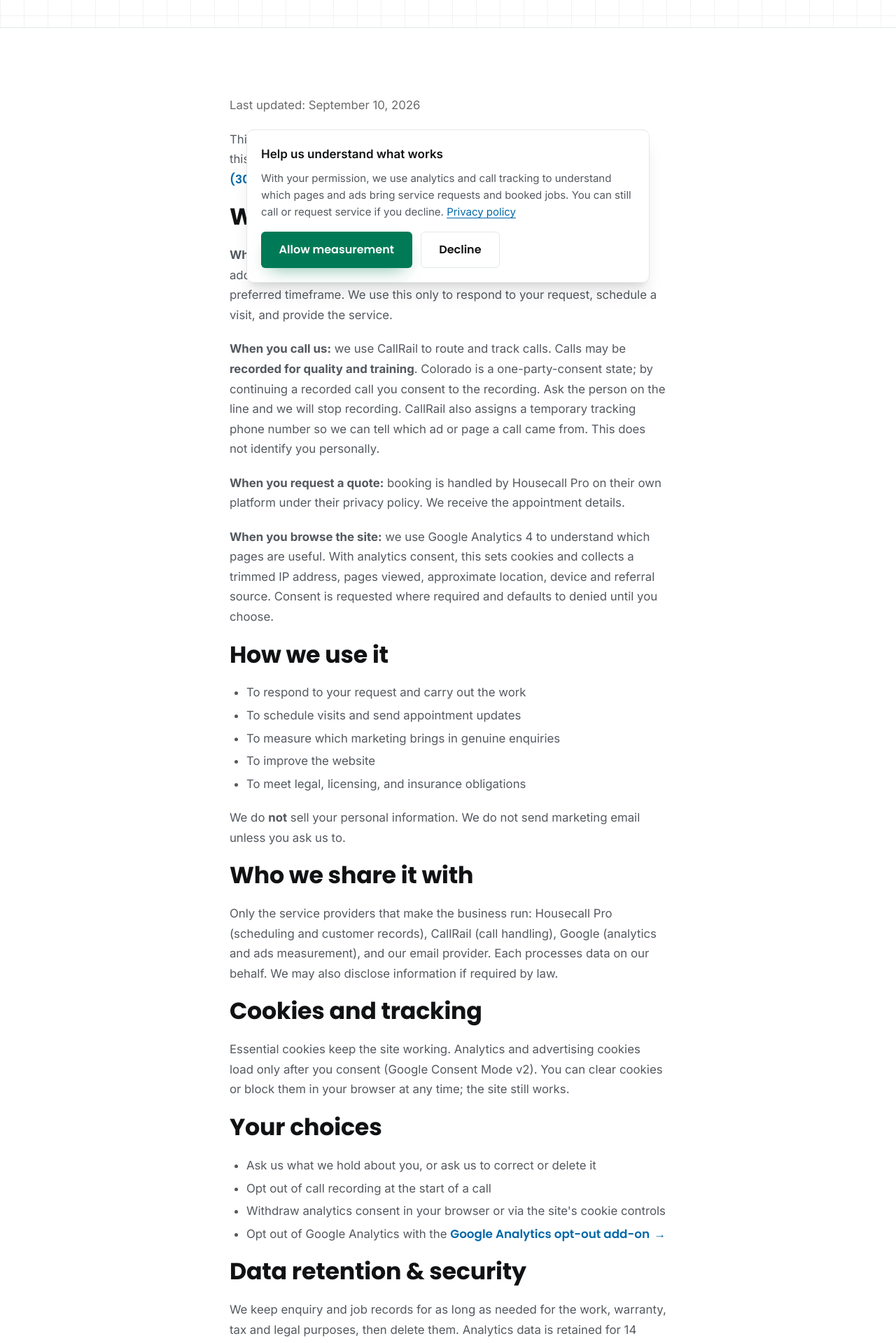
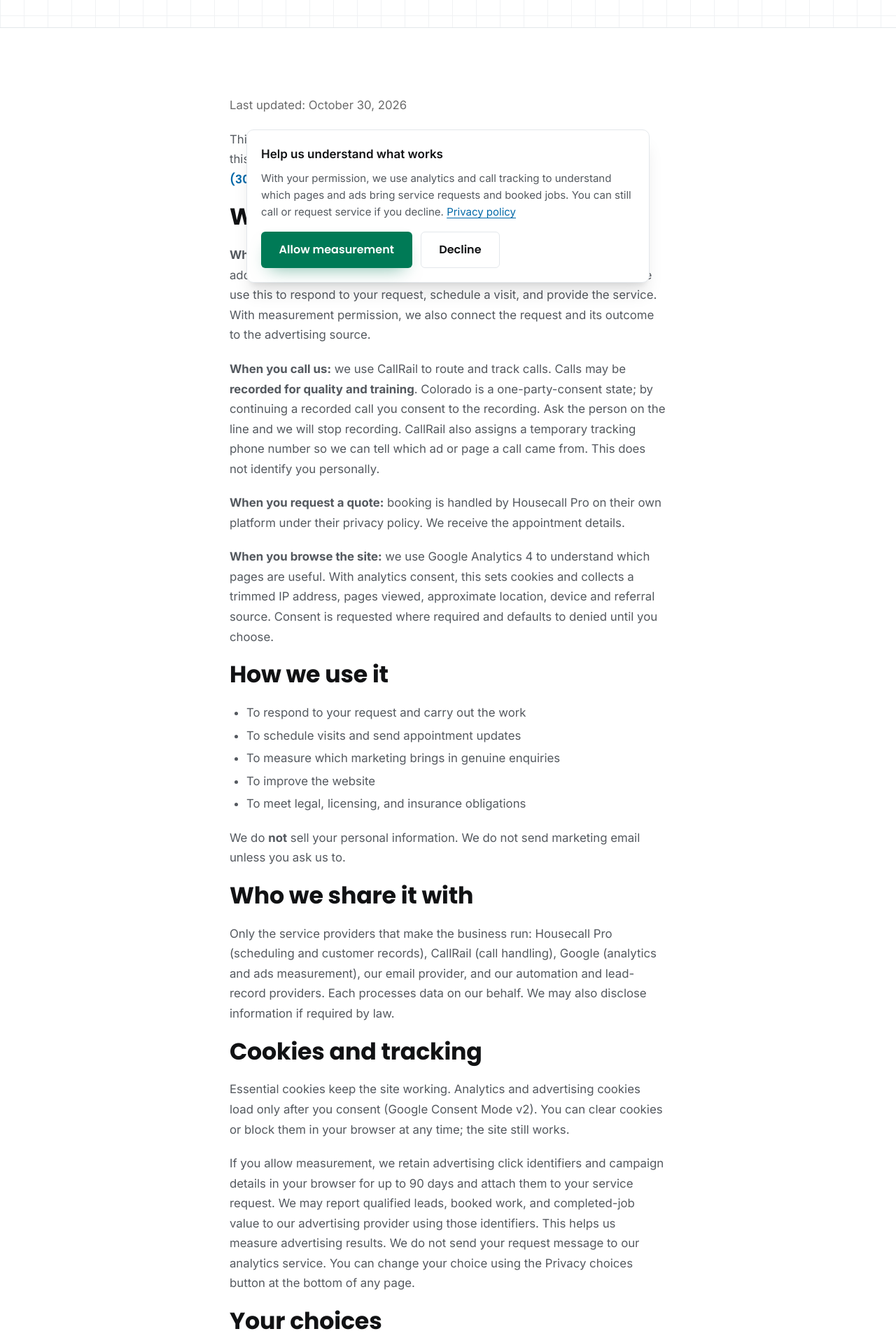
Before and after one commit to production-wq/AllSafe-Electric, a Next.js app: page /privacy-policy in a window 1280 px wide. Shown: the part 380-2299 px from the top of the page at 70% size. Built offline with nearby package versions, Linux system fonts and the light colour scheme; no server answers.

Commit message:
docs(privacy): explain consented outcome measurement

```diff
--- a/app/privacy-policy/page.tsx
+++ b/app/privacy-policy/page.tsx
@@ -18,7 +18,7 @@
   { name: 'Privacy policy', path: '/privacy-policy/' },
 ];
 
-const LAST_UPDATED = 'September 10, 2026';
+const LAST_UPDATED = 'October 30, 2026';
 
 export default function PrivacyPage() {
   return (
@@ -55,9 +55,7 @@
           <h2 className="text-h2">What we collect</h2>
           <p>
             <strong>When you send an estimate request:</strong> your name, phone number, email
-            address, ZIP code, a description of the work, and optionally a photo and a preferred
-            timeframe. We use this only to respond to your request, schedule a visit, and provide
-            the service.
+            address, ZIP code, a description of the work, and a preferred timeframe. We use this to respond to your request, schedule a visit, and provide the service. With measurement permission, we also connect the request and its outcome to the advertising source.
           </p>
           <p>
             <strong>When you call us:</strong> we use CallRail to route and track calls. Calls may
@@ -93,8 +91,7 @@
           <h2 className="text-h2">Who we share it with</h2>
           <p>
             Only the service providers that make the business run: Housecall Pro (scheduling and
-            customer records), CallRail (call handling), Google (analytics and ads measurement), and
-            our email provider. Each processes data on our behalf. We may also disclose information
+            customer records), CallRail (call handling), Google (analytics and ads measurement), our email provider, and our automation and lead-record providers. Each processes data on our behalf. We may also disclose information
             if required by law.
           </p>
 
@@ -103,6 +100,10 @@
             Essential cookies keep the site working. Analytics and advertising cookies load only
             after you consent (Google Consent Mode v2). You can clear cookies or block them in your
             browser at any time; the site still works.
+          </p>
+
+          <p>
+            If you allow measurement, we retain advertising click identifiers and campaign details in your browser for up to 90 days and attach them to your service request. We may report qualified leads, booked work, and completed-job value to our advertising provider using those identifiers. This helps us measure advertising results. We do not send your request message to our analytics service. You can change your choice using the Privacy choices button at the bottom of any page.
           </p>
 
           <h2 className="text-h2">Your choices</h2>
```
